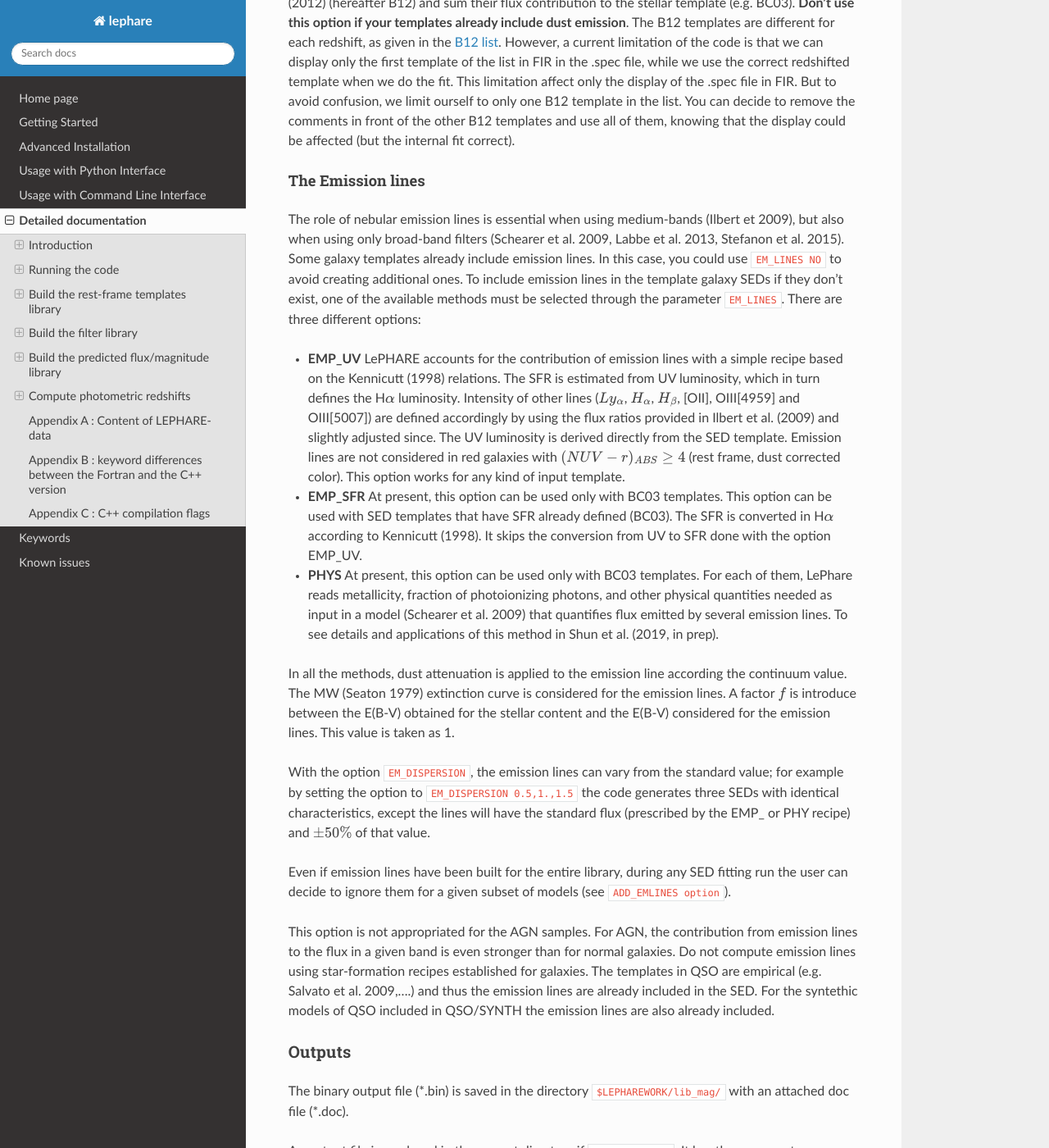
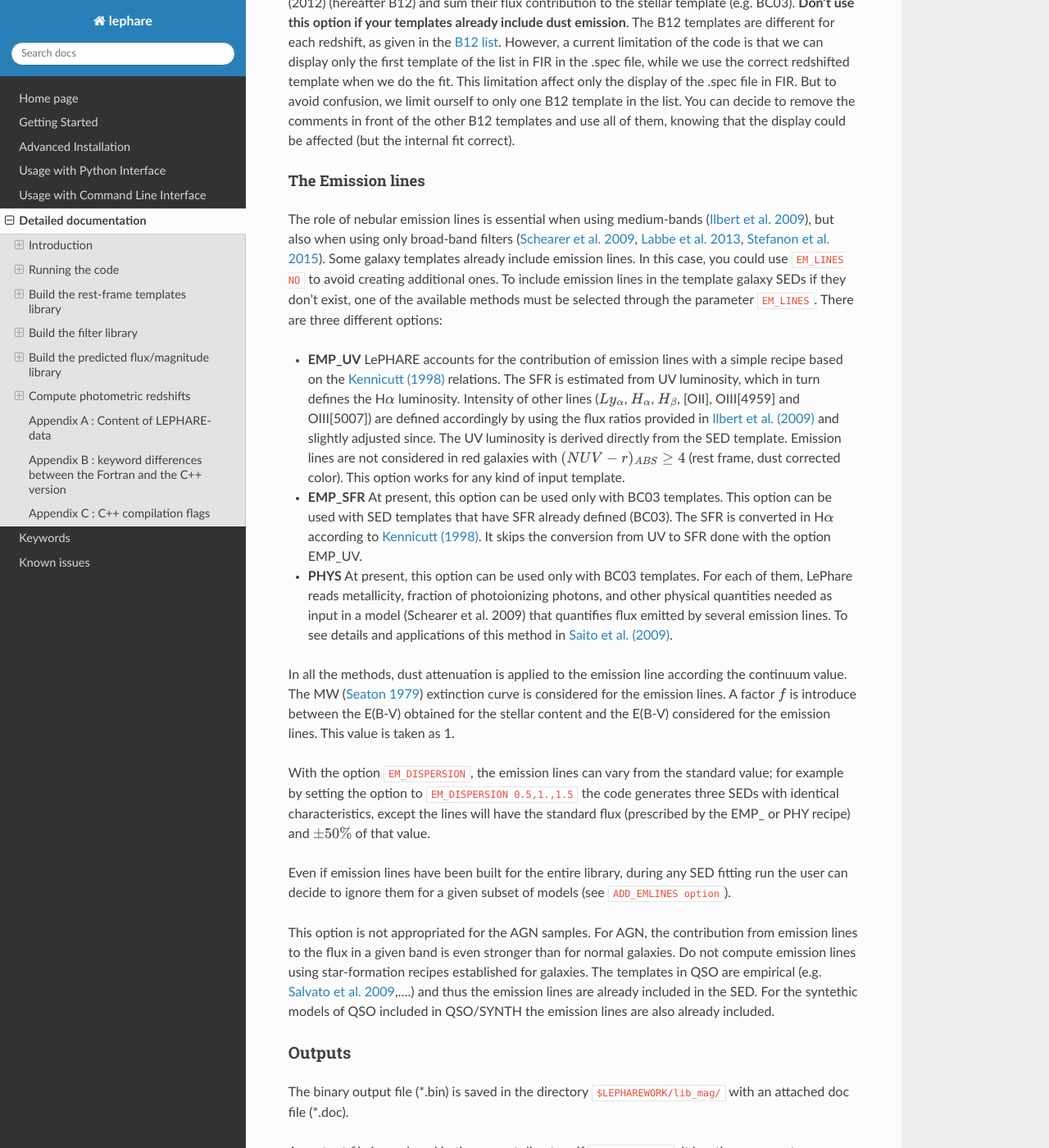
Before and after one commit to lephare-photoz/lephare, a Sphinx documentation site: the page built from docs/detailed.rst, in a window 1280 px wide and 1400 px high, scrolled down 19831 px. Shown: the whole window at 82% size. Built offline with Sphinx 7.4.7 and the Read the Docs theme 3.1.0, drawn with Linux system fonts in a browser that asks for light colours; pages that are not in the unit, such as notebooks, are missing from menus.

Commit message:
references

```diff
--- a/docs/detailed.rst
+++ b/docs/detailed.rst
@@ -1019,21 +1019,21 @@ Some templates don’t include dust emission, as for instance BC03 (or any templ
 The Emission lines
 ~~~~~~~~~~~~~~~~~~
 
-The role of nebular emission lines is essential when using medium-bands (Ilbert et 2009), but also when using only broad-band filters (Schearer et al. 2009, Labbe et al. 2013, Stefanon et al. 2015). Some galaxy templates already include emission lines. In this case, you could use ``EM_LINES NO`` to avoid creating additional ones. To include emission lines in the template galaxy SEDs if they don’t exist, one of the available methods must be selected through the parameter ``EM_LINES``. There are three different options:
-
--  **EMP_UV** LePHARE accounts for the contribution of emission lines with a simple recipe based on the Kennicutt (1998) relations. The SFR is estimated from UV luminosity, which in turn defines the H\ :math:`\alpha` luminosity. Intensity of other lines (:math:`Ly_{\alpha}`, :math:`H_{\alpha}`, :math:`H_{\beta}`, [OII], OIII[4959] and OIII[5007]) are defined accordingly by using the flux ratios provided in Ilbert et al. (2009) and slightly adjusted since. The UV luminosity is derived directly from the SED template. Emission lines are not considered in red galaxies with :math:`(NUV-r)_{ABS}\ge 4` (rest frame, dust corrected color). This option works for any kind of input template.
-
--  **EMP_SFR** At present, this option can be used only with BC03 templates. This option can be used with SED templates that have SFR already defined (BC03). The SFR is converted in H\ :math:`\alpha` according to Kennicutt (1998). It skips the conversion from UV to SFR done with the option EMP_UV.
-
--  **PHYS** At present, this option can be used only with BC03 templates. For each of them, LePhare reads metallicity, fraction of photoionizing photons, and other physical quantities needed as input in a model (Schearer et al. 2009) that quantifies flux emitted by several emission lines. To see details and applications of this method in Shun et al. (2019, in prep).
-
-In all the methods, dust attenuation is applied to the emission line according the continuum value. The MW (Seaton 1979) extinction curve is considered for the emission lines. A factor :math:`f` is introduce between the E(B-V) obtained for the stellar content and the E(B-V) considered for the emission lines. This value is taken as 1.
+The role of nebular emission lines is essential when using medium-bands (`Ilbert et al. 2009 <https://ui.adsabs.harvard.edu/abs/2009ApJ...690.1236I/abstract>`_), but also when using only broad-band filters (`Schearer et al. 2009 <https://www.aanda.org/articles/aa/full_html/2009/29/aa11781-09/aa11781-09.html>`_, `Labbe et al. 2013 <https://iopscience-iop-org.in2p3.bib.cnrs.fr/article/10.1088/2041-8205/777/2/L19/meta>`_, `Stefanon et al. 2015 <https://iopscience-iop-org.in2p3.bib.cnrs.fr/article/10.1088/2041-8205/777/2/L19/meta>`_). Some galaxy templates already include emission lines. In this case, you could use ``EM_LINES NO`` to avoid creating additional ones. To include emission lines in the template galaxy SEDs if they don’t exist, one of the available methods must be selected through the parameter ``EM_LINES``. There are three different options:
+
+-  **EMP_UV** LePHARE accounts for the contribution of emission lines with a simple recipe based on the `Kennicutt (1998) <https://ui.adsabs.harvard.edu/abs/1998ARA%26A..36..189K/abstract>`_ relations. The SFR is estimated from UV luminosity, which in turn defines the H\ :math:`\alpha` luminosity. Intensity of other lines (:math:`Ly_{\alpha}`, :math:`H_{\alpha}`, :math:`H_{\beta}`, [OII], OIII[4959] and OIII[5007]) are defined accordingly by using the flux ratios provided in `Ilbert et al. (2009) <https://ui.adsabs.harvard.edu/abs/2009ApJ...690.1236I/abstract>`_ and slightly adjusted since. The UV luminosity is derived directly from the SED template. Emission lines are not considered in red galaxies with :math:`(NUV-r)_{ABS}\ge 4` (rest frame, dust corrected color). This option works for any kind of input template.
+
+-  **EMP_SFR** At present, this option can be used only with BC03 templates. This option can be used with SED templates that have SFR already defined (BC03). The SFR is converted in H\ :math:`\alpha` according to `Kennicutt (1998) <https://ui.adsabs.harvard.edu/abs/1998ARA%26A..36..189K/abstract>`_. It skips the conversion from UV to SFR done with the option EMP_UV.
+
+-  **PHYS** At present, this option can be used only with BC03 templates. For each of them, LePhare reads metallicity, fraction of photoionizing photons, and other physical quantities needed as input in a model (Schearer et al. 2009) that quantifies flux emitted by several emission lines. To see details and applications of this method in `Saito et al. (2009) <https://ui.adsabs.harvard.edu/abs/2020MNRAS.494..199S/abstract>`_.
+
+In all the methods, dust attenuation is applied to the emission line according the continuum value. The MW (`Seaton 1979 <https://academic.oup.com/mnras/article/187/1/73P/1084689>`_) extinction curve is considered for the emission lines. A factor :math:`f` is introduce between the E(B-V) obtained for the stellar content and the E(B-V) considered for the emission lines. This value is taken as 1.
 
 With the option ``EM_DISPERSION``, the emission lines can vary from the standard value; for example by setting the option to ``EM_DISPERSION 0.5,1.,1.5`` the code generates three SEDs with identical characteristics, except the lines will have the standard flux (prescribed by the EMP\_ or PHY recipe) and :math:`\pm50\%` of that value.
 
 Even if emission lines have been built for the entire library, during any SED fitting run the user can decide to ignore them for a given subset of models (see ``ADD_EMLINES option``).
 
-This option is not appropriated for the AGN samples. For AGN, the contribution from emission lines to the flux in a given band is even stronger than for normal galaxies. Do not compute emission lines using star-formation recipes established for galaxies. The templates in QSO are empirical (e.g. Salvato et al. 2009,….) and thus the emission lines are already included in the SED. For the syntethic models of QSO included in QSO/SYNTH the emission lines are also already included.
+This option is not appropriated for the AGN samples. For AGN, the contribution from emission lines to the flux in a given band is even stronger than for normal galaxies. Do not compute emission lines using star-formation recipes established for galaxies. The templates in QSO are empirical (e.g. `Salvato et al. 2009 <https://ui.adsabs.harvard.edu/abs/2009ApJ...690.1250S/abstract>`_,….) and thus the emission lines are already included in the SED. For the syntethic models of QSO included in QSO/SYNTH the emission lines are also already included.
 
 
 
```
